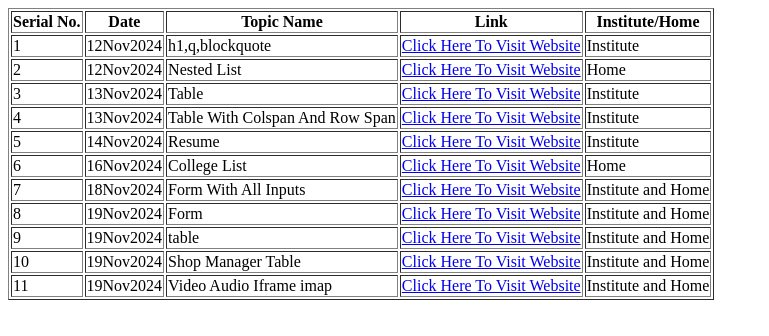
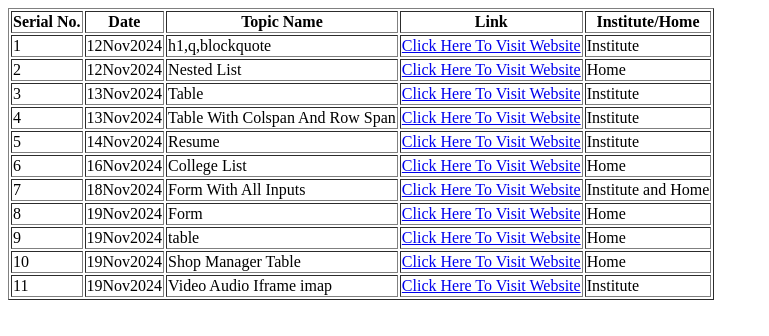
Before and after one commit to KavishRajput/HTML, a plain HTML site: page index.html in a window 1280 px wide. Shown: the whole page, without its empty margins (0-769 px from the left). Drawn offline with Linux system fonts and the light colour scheme.

Commit message:
Update index.html

```diff
--- a/index.html
+++ b/index.html
@@ -68,28 +68,28 @@
             <td>19Nov2024</td>
             <td>Form</td>
             <td><a href="https://kavishrajput.github.io/HTML/Lectures/19Nov2024/form.html">Click Here To Visit Website</a></td>
-            <td>Institute and Home</td>
+            <td>Home</td>
         </tr>
         <tr>
             <td>9</td>
             <td>19Nov2024</td>
             <td>table</td>
             <td><a href="https://kavishrajput.github.io/HTML/Lectures/19Nov2024/table.html">Click Here To Visit Website</a></td>
-            <td>Institute and Home</td>
+            <td>Home</td>
         </tr>
         <tr>
             <td>10</td>
             <td>19Nov2024</td>
             <td>Shop Manager Table</td>
             <td><a href="https://kavishrajput.github.io/HTML/Lectures/19Nov2024/shop_manager.html">Click Here To Visit Website</a></td>
-            <td>Institute and Home</td>
+            <td>Home</td>
         </tr>
         <tr>
             <td>11</td>
             <td>19Nov2024</td>
             <td>Video Audio Iframe imap</td>
             <td><a href="https://kavishrajput.github.io/HTML/Lectures/19Nov2024/video_audio_iframe_imap.html">Click Here To Visit Website</a></td>
-            <td>Institute and Home</td>
+            <td>Institute</td>
         </tr>
     </table>
 </body>
```
